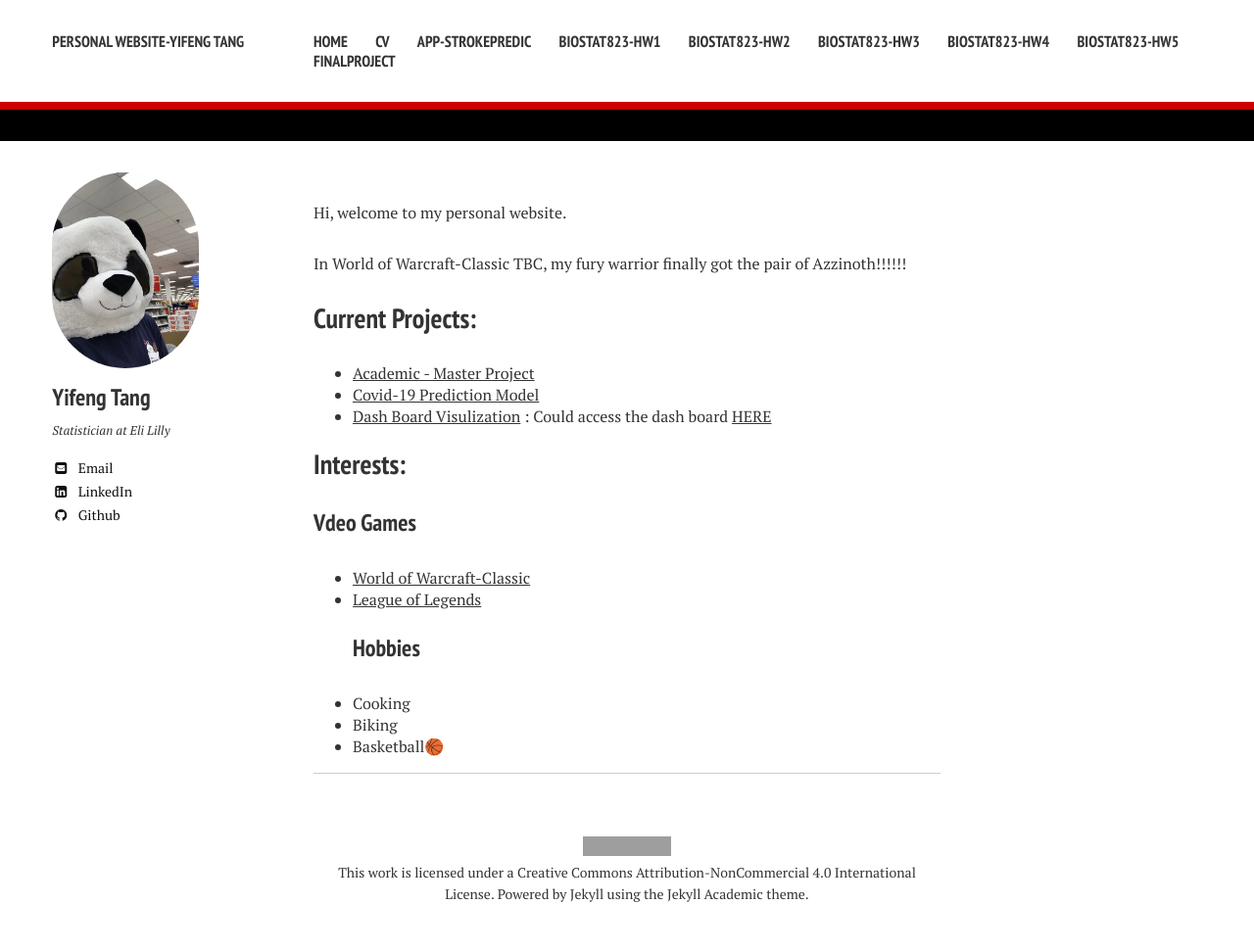
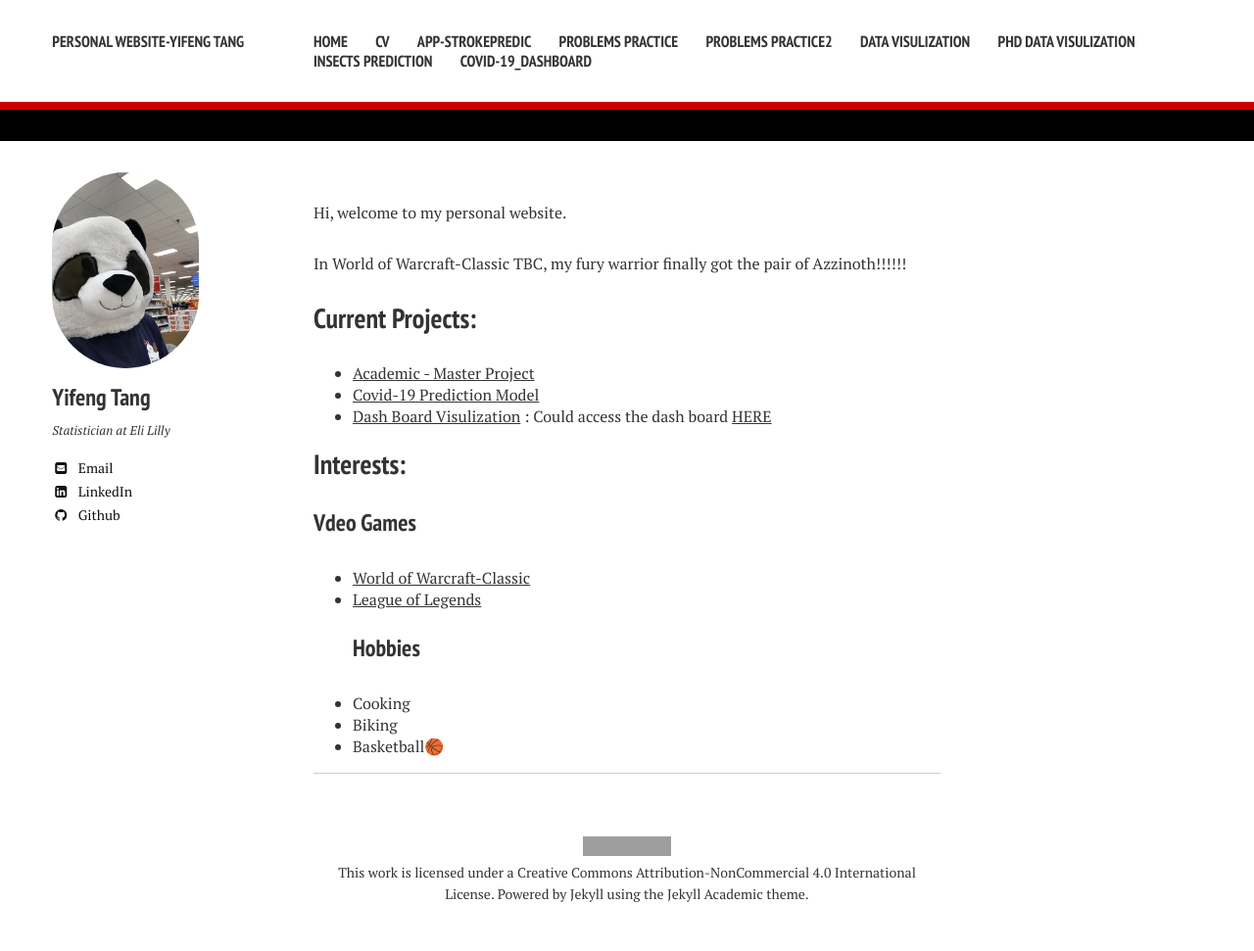
Before and after one commit to Yifeng-T/Yifeng-T.github.io, a Jekyll site: the page built from index.md, in a window 1280 px wide. Shown: the whole page at 98% size. Built offline with Jekyll 4.4.1, drawn with Linux system fonts in a browser that asks for light colours; nearby versions of some CDN libraries; grey boxes are pictures that could not be loaded.

Commit message:
Update navigation.yml

```diff
--- a/_data/navigation.yml
+++ b/_data/navigation.yml
@@ -8,20 +8,20 @@
 - title: App-StrokePredic
   url: /sp/
 
-- title: Biostat823-HW1
+- title: Problems Practice
   url: /HW1/
 
-- title: Biostat823-HW2
+- title: Problems Practice2
   url: /HW2/
 
-- title: Biostat823-HW3
+- title: Data Visulization
   url: /HW3/
 
-- title: Biostat823-HW4
+- title: PhD Data Visulization
   url: /HW4/
 
-- title: Biostat823-HW5
+- title: Insects Prediction
   url: /HW5/
 
-- title: FinalProject
+- title: Covid-19_Dashboard
   url: /FinalProject/
```
